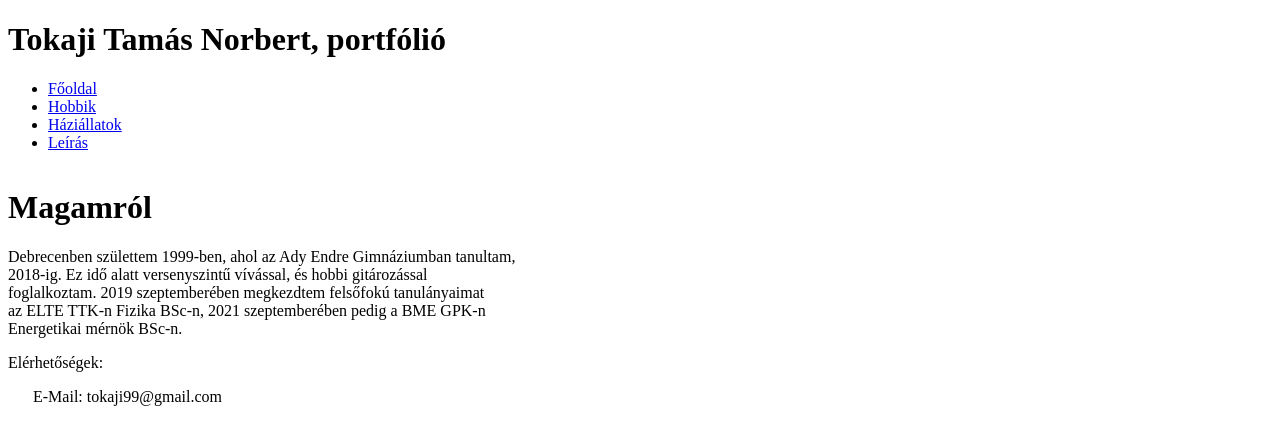
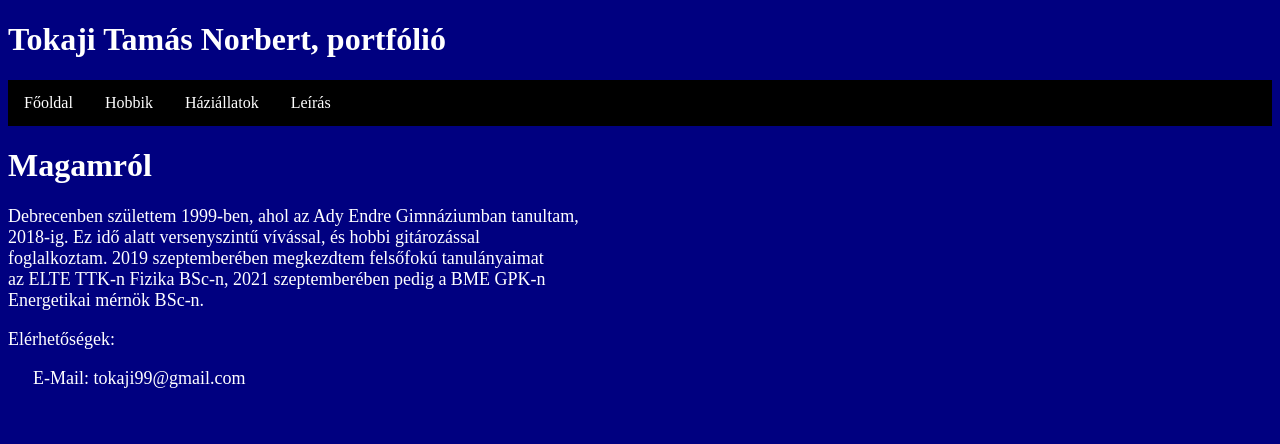
Before and after one commit to TTamas99/tokaji_tamas_portfolio, a plain HTML site: page index.html in a window 1280 px wide. Drawn offline with Linux system fonts and the light colour scheme; files that its build step writes are made by us from their sources; the site is published under a folder, as on GitHub Pages, so addresses that start at the root find nothing.

Commit message:
Update index.html

```diff
--- a/index.html
+++ b/index.html
@@ -2,7 +2,7 @@
 <html>
 <head>
 <meta charset="utf-8">
-<link rel="stylesheet" type="text/css" href="/css/Stílus.css">
+<link rel="stylesheet" href="Stílus.css">
 <title>Tokaji Tamás Norbert - Főoldal</title>
 <h1>Tokaji Tamás Norbert, portfólió</h1>
 </head>
```
